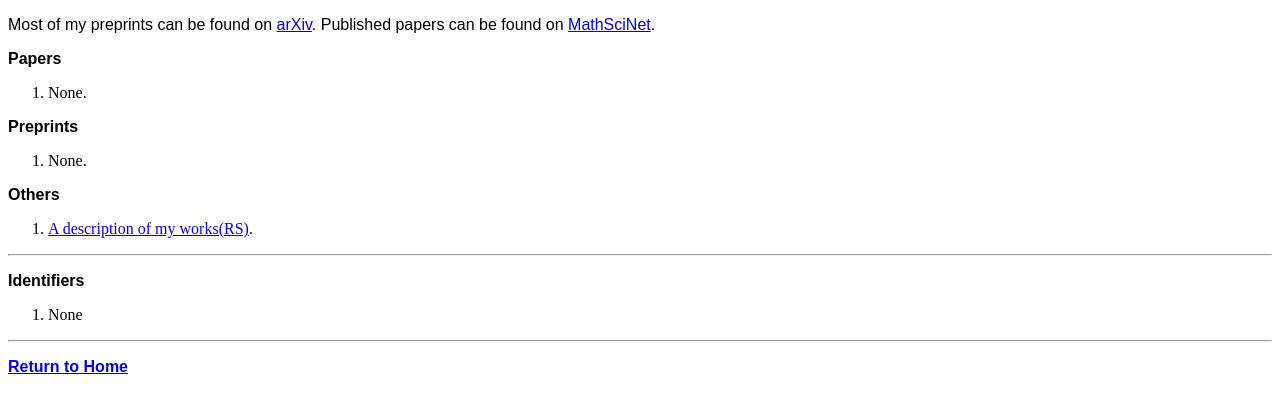
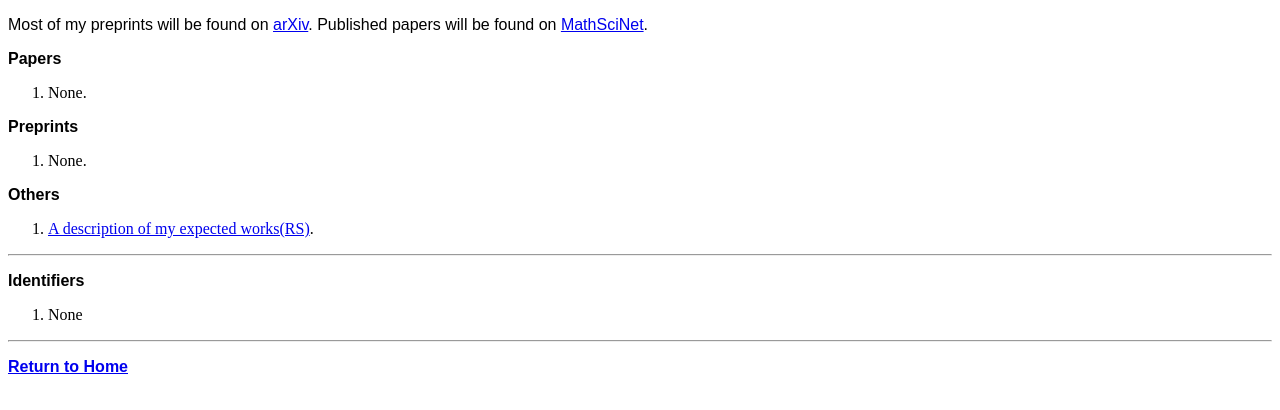
Before and after one commit to Rukkhadevatas/Rukkhadevatas.github.io, a plain HTML site: page publications.html in a window 1280 px wide. Drawn offline with Linux system fonts and the light colour scheme.

Commit message:
Update publications.html

```diff
--- a/publications.html
+++ b/publications.html
@@ -12,7 +12,7 @@ body p {
 </head>
 
 <body>
-<p>Most of my preprints can be found on <a href="https://arxiv.org/find/all/1/AND+au:+Jiang_Chen+cat:+math.AG/0/1/0/all/0/1" target="_blank">arXiv</a>. Published papers can be found on <a href="https://mathscinet.ams.org/mathscinet/search/publications.html?pg1=INDI&amp;s1=1050495" target="_blank">MathSciNet</a>.</p>
+<p>Most of my preprints will be found on <a href="https://arxiv.org/find/all/1/AND+au:+Jiang_Chen+cat:+math.AG/0/1/0/all/0/1" target="_blank">arXiv</a>. Published papers will be found on <a href="https://mathscinet.ams.org/mathscinet/search/publications.html?pg1=INDI&amp;s1=1050495" target="_blank">MathSciNet</a>.</p>
 <p><strong>Papers</strong></p>
 <ol>
 <li>None</a>.</li>
@@ -25,7 +25,7 @@ body p {
 	</ol>
 <p><strong>Others</strong></p>
 <ol>
-<li><a href="pdf/RS.pdf">A description of my works(RS)</a>.</li>
+<li><a href="pdf/RS.pdf">A description of my expected works(RS)</a>.</li>
 
 	</ol>
 </div>
```
